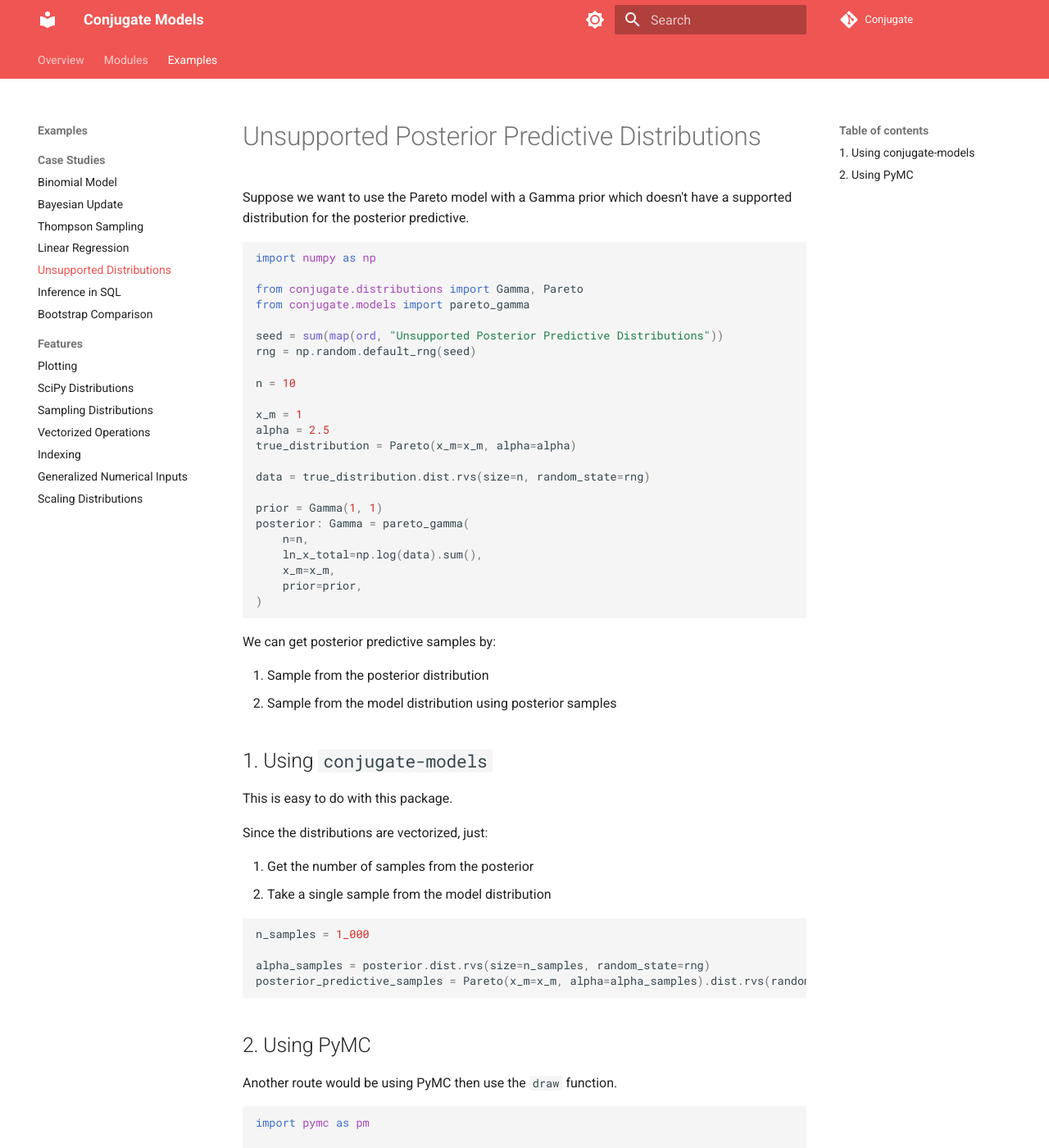
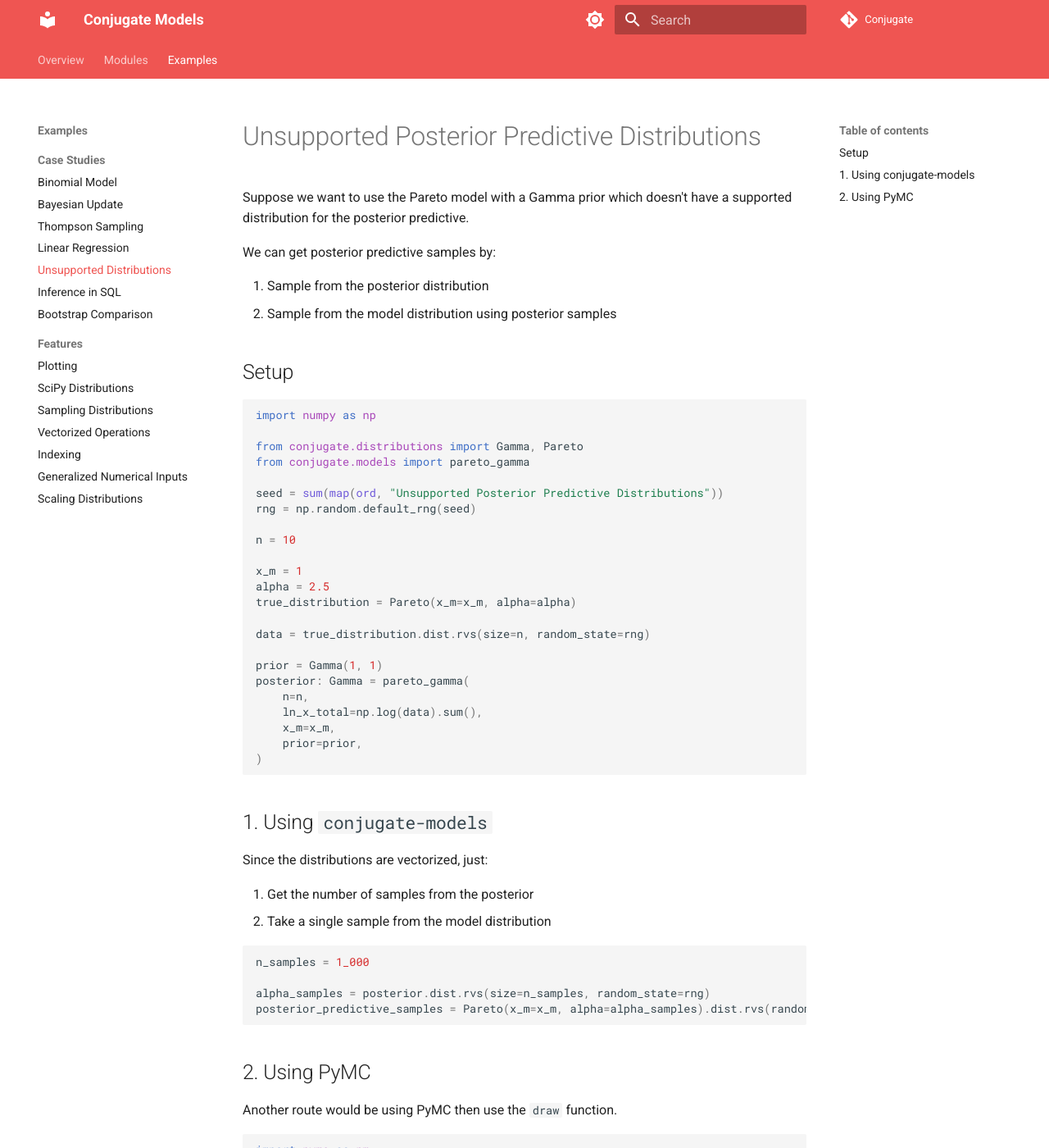
Before and after one commit to wd60622/conjugate, an MkDocs documentation site: the page built from docs/examples/unsupported-distributions.md, in a window 1280 px wide and 1400 px high. Shown: the whole window at 82% size. Built offline with MkDocs 1.6.1 and Material for MkDocs 9.7.7, drawn with Linux system fonts in a browser that asks for light colours; comment, search, counter and statistics services are not loaded; some of the changed lines change nothing that is shown.

Commit message:
reorganize example

````diff
--- a/docs/examples/unsupported-distributions.md
+++ b/docs/examples/unsupported-distributions.md
@@ -5,6 +5,13 @@ comments: true
 
 Suppose we want to use the Pareto model with a Gamma prior which doesn't have a
 supported distribution for the posterior predictive.
+
+We can get posterior predictive samples by:
+
+1. Sample from the posterior distribution
+2. Sample from the model distribution using posterior samples
+
+## Setup
 
 ```python
 import numpy as np
@@ -32,14 +39,8 @@ posterior: Gamma = pareto_gamma(
 )
 ```
 
-We can get posterior predictive samples by:
-
-1. Sample from the posterior distribution
-2. Sample from the model distribution using posterior samples
 
 ## 1. Using `conjugate-models`
-
-This is easy to do with this package.
 
 Since the distributions are vectorized, just:
 
````
